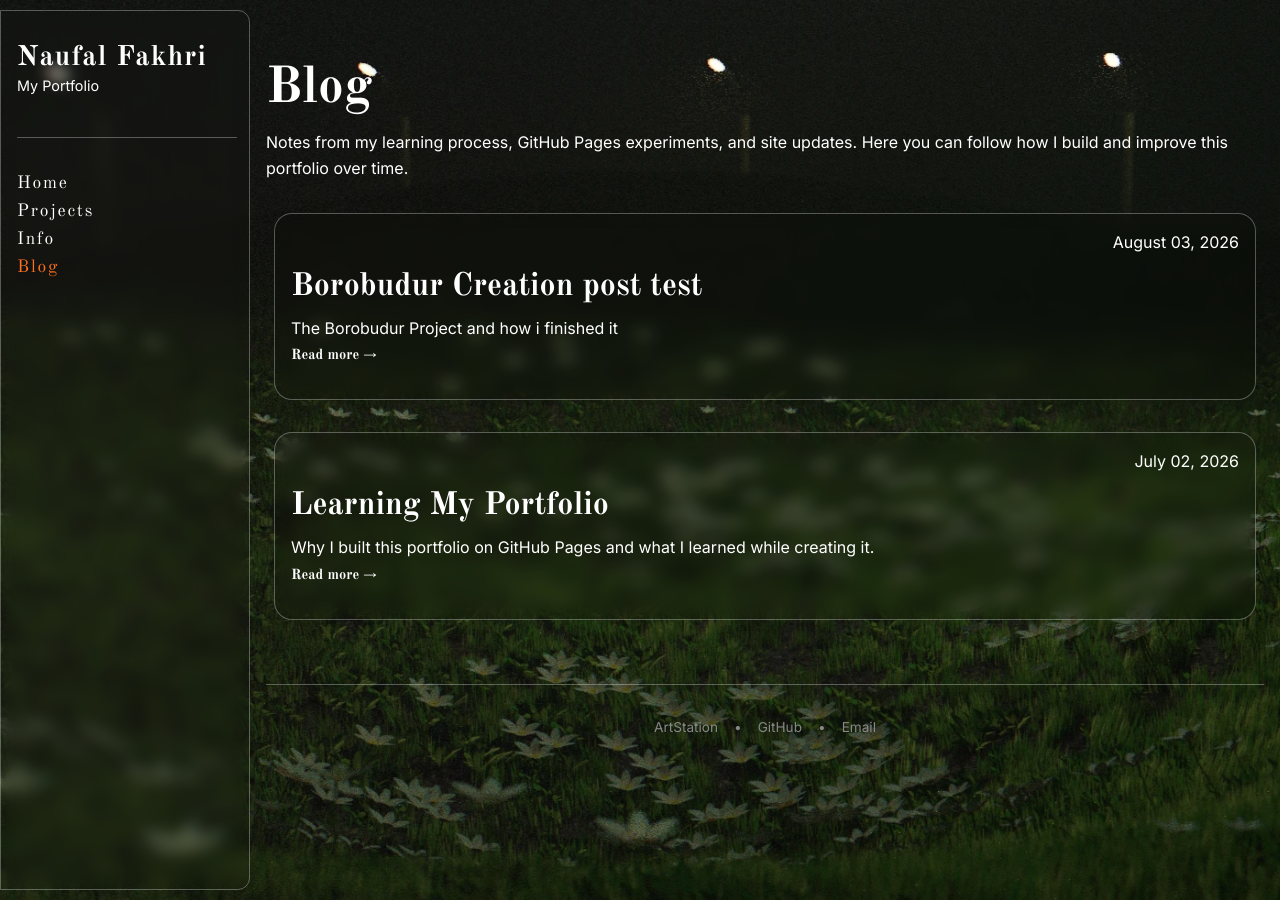
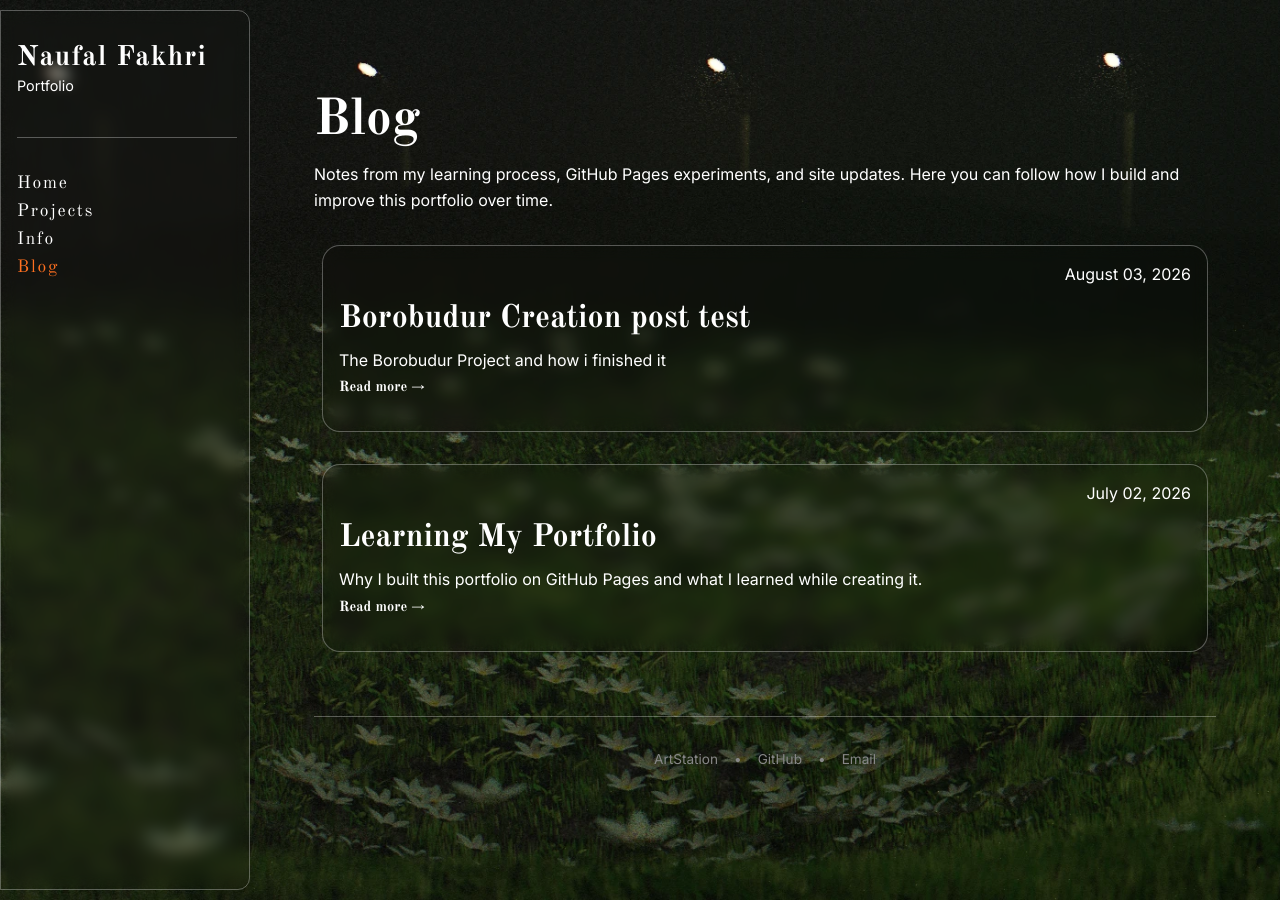
Before and after one commit to remtromol/remtromol.github.io, a Jekyll site: the page built from blog.md, in a window 1280 px wide. Built offline with Jekyll 4.4.1, drawn with Linux system fonts in a browser that asks for light colours.

Commit message:
main-content better margin and index.html performance

```diff
--- a/_includes/sidebar.html
+++ b/_includes/sidebar.html
@@ -1,10 +1,10 @@
 <aside class="sidebar">
   <div>
     <h1 class="brand-title"><a href="/about">Naufal Fakhri</a></h1>
-    <p class="brand-subtitle">My Portfolio</p>
+    <p class="brand-subtitle">Portfolio</p>
     <nav>
       <ul class="nav-links">
-        <li><a href="/home"{% if page.nav == "home" %} class="active"{% endif %}>Home</a></li>
+        <li><a href="/"{% if page.nav == "home" %} class="active"{% endif %}>Home</a></li>
         <li><a href="/projects"{% if page.nav == "projects" %} class="active"{% endif %}>Projects</a></li>
         <li><a href="/about"{% if page.nav == "about" %} class="active"{% endif %}>Info</a></li>
         <li><a href="/blog"{% if page.nav == "blog" %} class="active"{% endif %}>Blog</a></li>
--- a/css/style.css
+++ b/css/style.css
@@ -32,8 +32,8 @@
   height: 100%;
   object-fit: cover;
   background-color: #000000;
-   transform: scale(1.1);
-   transform-origin: center;
+  transform: scale(1.1);
+  transform-origin: center;
 }
 
 /* ---------- RESET ---------- */
@@ -51,12 +51,6 @@ body {
   min-height: 100vh;
   flex-direction: column;
   padding: 0 0.5rem;
-}
-
-@media (min-width: 900px) {
-  body {
-    padding: 0;
-  }
 }
 
 a,
@@ -87,22 +81,6 @@ a:focus {
   border-bottom-right-radius: 24px;
 }
 
-/* Desktop: Fixed left sidebar */
-@media (min-width: 900px) {
-  .sidebar {
-    width: 250px;
-    position: fixed;
-    padding: 2rem 0.75rem 2rem 1rem;
-    top: 10px;
-    bottom: 10px;
-    left: 0;
-    border-top: 1px solid var(--border-color);
-    border-bottom-left-radius: 0;
-    border-top-right-radius: 12px;
-    border-bottom-right-radius: 12px;
-  }
-}
-
 .brand-title {
   font-family: var(--font-heading);
   font-size: 1.75rem;
@@ -115,12 +93,6 @@ a:focus {
   color: var(--text-primary);
   text-decoration: none;
   padding-top: 0;
-}
-
-@media (min-width: 900px) {
-  .brand-title a {
-    padding-top: 2rem;
-  }
 }
 
 .brand-subtitle {
@@ -175,25 +147,16 @@ a:focus {
 /* ---------- MAIN CONTENT AREA (mobile-first) ---------- */
 .main-content {
   flex: 1;
-  padding: 1rem;
+  padding: 0.25rem;
   margin: 0;
   max-width: 100%;
-}
-
-/* Desktop: Add left margin for fixed sidebar and adjust padding */
-@media (min-width: 900px) {
-  .main-content {
-    margin-left: 250px;
-    max-width: 1400px;
-    padding: 2em 1em;
-  }
 }
 
 /* Narrow content modifier (about, gallery, blog) */
 .main-content.narrow,
 .main-content.gallery,
 .main-content.blog {
-  max-width: 1050px;
+  max-width: 100%;
 }
 
 .blog-post {
@@ -609,25 +572,6 @@ a:focus {
   background-color: var(--bg-card);
 }
 
-/* Desktop: image beside text */
-@media (min-width: 900px) {
-  .about-grid {
-    grid-template-columns: 250px 2fr;
-    place-items: start;
-    gap: 1em;
-  }
-
-  .profile-photo {
-    width: 320px;
-    max-width: 100%;
-    object-fit: cover;
-  }
-
-  .bio-text {
-    align-self: center;
-  }
-}
-
 .bio-text p {
   text-align: justify;
   font-size: 1.1rem;
@@ -648,12 +592,6 @@ a:focus {
   display: grid;
   grid-template-columns: 1fr;
   gap: 1.5rem;
-}
-
-@media (min-width: 600px) {
-  .skills-grid {
-    grid-template-columns: repeat(auto-fit, minmax(300px, 1fr));
-  }
 }
 
 .skill-card {
@@ -695,13 +633,6 @@ a:focus {
   border-radius: 24px;
   padding: 0.5rem 0.5rem 5px 0.5rem;
   margin-bottom: 1.5rem;
-}
-
-@media (min-width: 900px) {
-  .project-block {
-    padding: 2rem;
-    margin-bottom: 1rem;
-  }
 }
 
 /*Wide / non-cropped project modifier*/
@@ -1001,3 +932,64 @@ img {
   padding: 2rem;
   justify-content: center;
 }
+
+@media (min-width: 900px) {
+  body {
+    padding: 0;
+  }
+
+  .sidebar {
+    width: 250px;
+    position: fixed;
+    padding: 2rem 0.75rem 2rem 1rem;
+    top: 10px;
+    bottom: 10px;
+    left: 0;
+    border-top: 1px solid var(--border-color);
+    border-bottom-left-radius: 0;
+    border-top-right-radius: 12px;
+    border-bottom-right-radius: 12px;
+  }
+
+  .brand-title a {
+    padding-top: 2rem;
+  }
+
+  .main-content {
+    justify-content: center;
+    margin-left: 250px;
+    padding: 5%;
+  }
+
+  .main-content.narrow,
+  .main-content.gallery,
+  .main-content.blog {
+    max-width: 95%;
+  }
+
+  .about-grid {
+    grid-template-columns: 250px 2fr;
+    place-items: start;
+    gap: 1em;
+  }
+
+  .profile-photo {
+    width: 320px;
+    max-width: 100%;
+    object-fit: cover;
+  }
+
+  .bio-text {
+    align-self: center;
+  }
+
+  .skills-grid {
+    grid-template-columns: repeat(auto-fit, minmax(300px, 1fr));
+  }
+
+  .project-block {
+    padding: 2rem;
+    margin-bottom: 1rem;
+  }
+
+}
```
Also changed, not shown: _layouts/home.html (deleted, +0 -47 lines), home.md (deleted, +0 -6 lines), index.html (+47 -14 lines), 8 other files.
